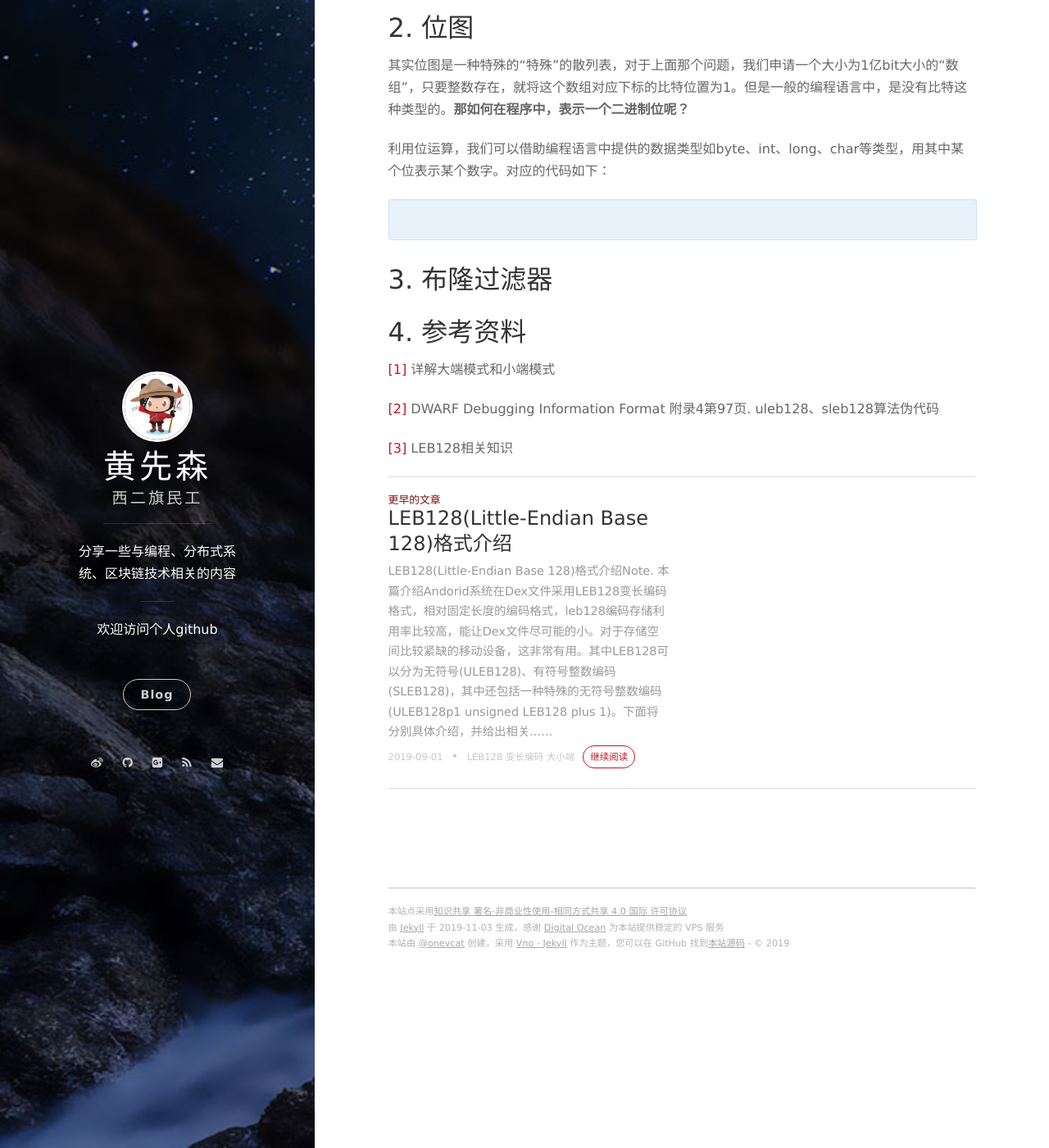
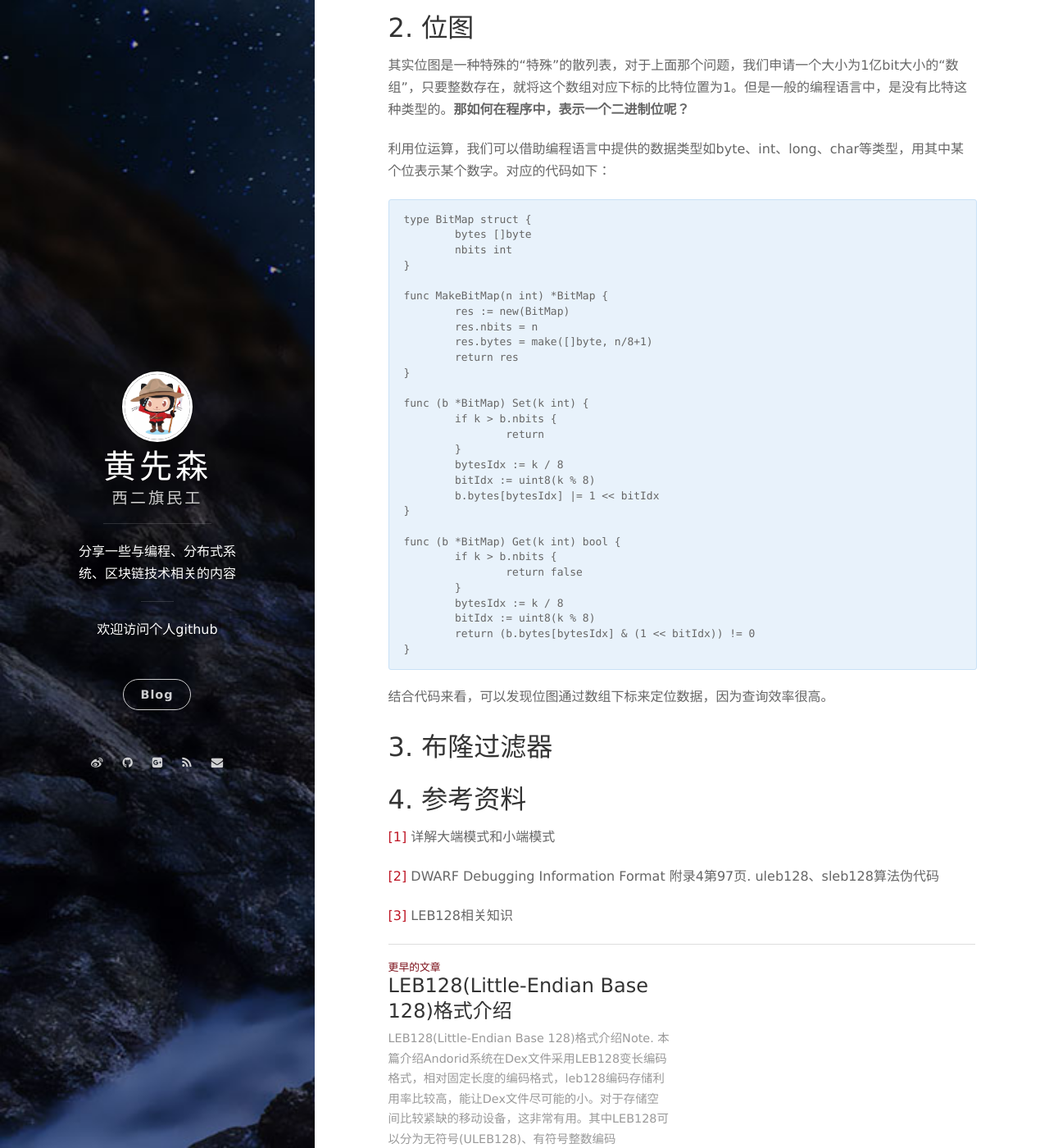
Before and after one commit to berryjam/berryjam.github.io, a Jekyll site: the page built from _posts/2019-10-25-BloomFilter(布隆过滤器)介绍.md, in a window 1280 px wide and 1400 px high, scrolled down 922 px. Shown: the whole window at 82% size. Built offline with Jekyll 4.4.1, drawn with Linux system fonts in a browser that asks for light colours; nearby versions of some CDN libraries; comment, search, counter and statistics services are not loaded.

Commit message:
Update 2019-10-25-BloomFilter(布隆过滤器)介绍.md

````diff
--- a/_posts/2019-10-25-BloomFilter(布隆过滤器)介绍.md
+++ b/_posts/2019-10-25-BloomFilter(布隆过滤器)介绍.md
@@ -34,8 +34,38 @@ tags: BloomFilter bitmap 布隆过滤器 位图 数据结构
 利用位运算，我们可以借助编程语言中提供的数据类型如byte、int、long、char等类型，用其中某个位表示某个数字。对应的代码如下：
 
 ```
+type BitMap struct {
+	bytes []byte
+	nbits int
+}
 
+func MakeBitMap(n int) *BitMap {
+	res := new(BitMap)
+	res.nbits = n
+	res.bytes = make([]byte, n/8+1)
+	return res
+}
+
+func (b *BitMap) Set(k int) {
+	if k > b.nbits {
+		return
+	}
+	bytesIdx := k / 8
+	bitIdx := uint8(k % 8)
+	b.bytes[bytesIdx] |= 1 << bitIdx
+}
+
+func (b *BitMap) Get(k int) bool {
+	if k > b.nbits {
+		return false
+	}
+	bytesIdx := k / 8
+	bitIdx := uint8(k % 8)
+	return (b.bytes[bytesIdx] & (1 << bitIdx)) != 0
+}
 ```
+
+结合代码来看，可以发现位图通过数组下标来定位数据，因为查询效率很高。
 
 ## 3. 布隆过滤器
 
````
